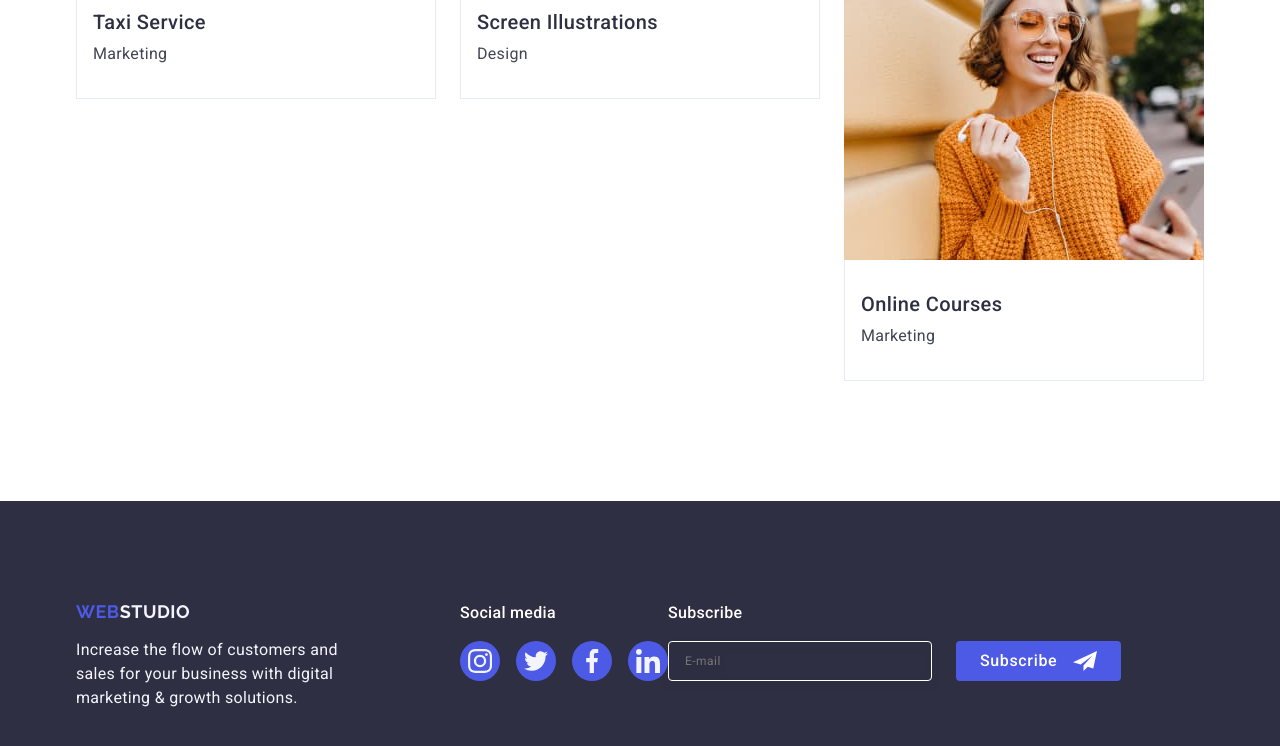
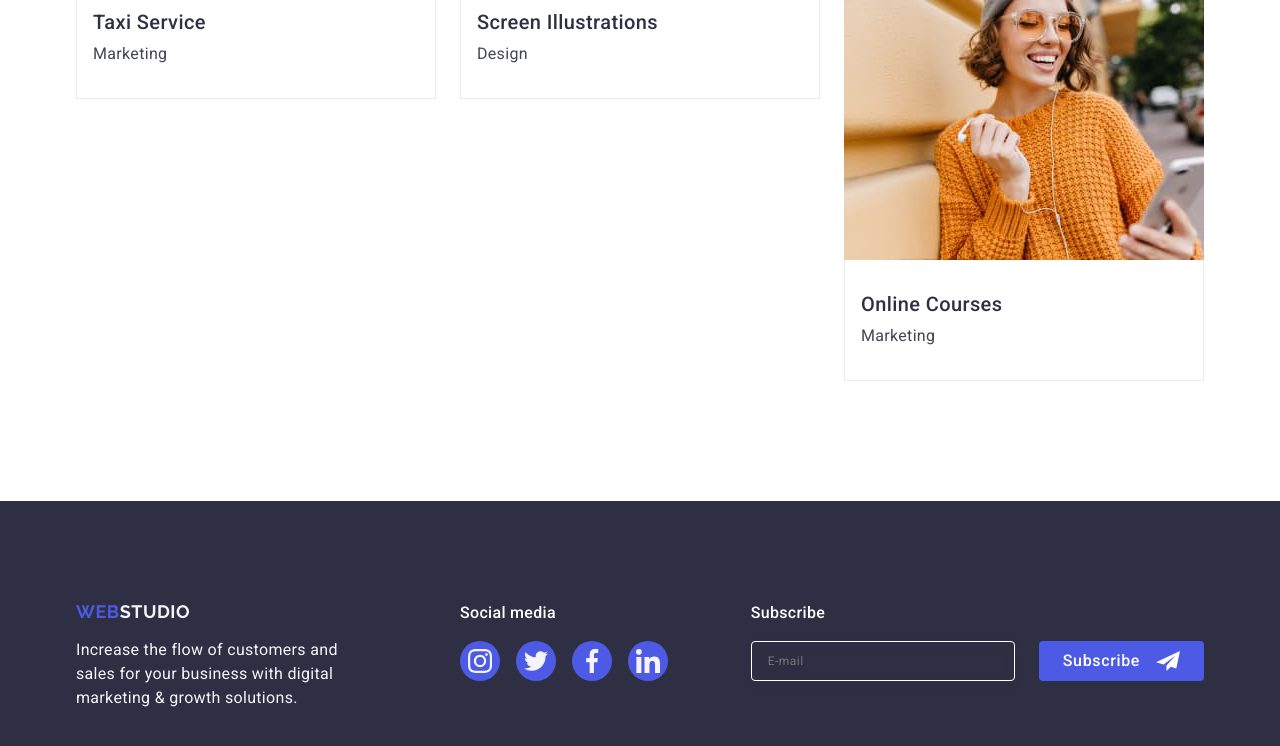
Before and after one commit to SerhiiBasok/goit-markup-hw-05, a plain HTML site: page index.html in a window 1280 px wide. Shown: the part 2683-3429 px from the top of the page. Drawn offline with nearby package versions, Linux system fonts and the light colour scheme.

Commit message:
Update styles.css

```diff
--- a/css/styles.css
+++ b/css/styles.css
@@ -601,6 +601,7 @@ img {
 
 .send-buttom {
   display: block;
+  margin: 0 auto;
   min-width: 169px;
   height: 56px;
   padding: 16px 32px;
@@ -726,7 +727,7 @@ img {
   color: #ffffff;
 }
 .footer-form-block {
-  margin-right: 0;
+  margin-left: auto;
 }
 
 .modal-link {
```
